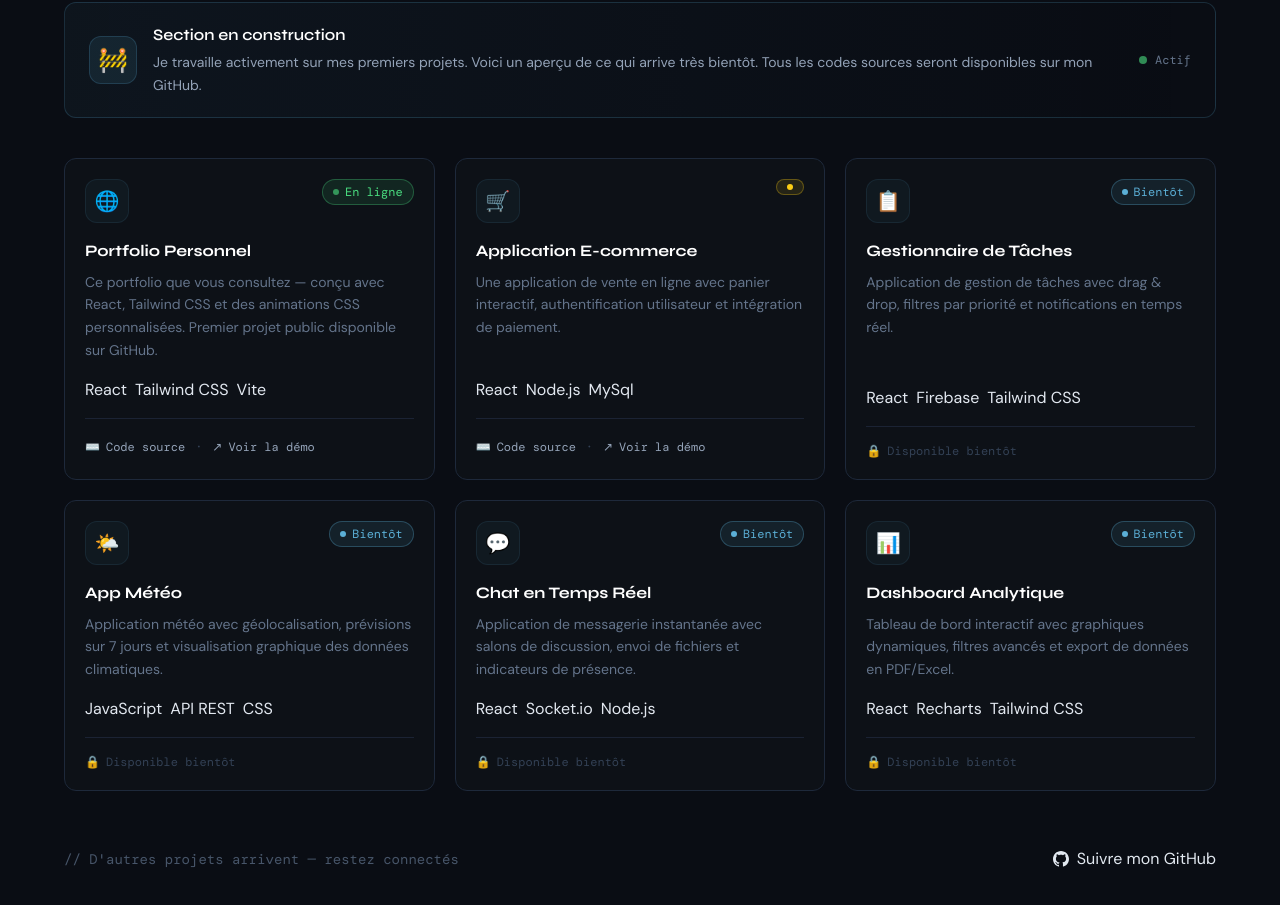
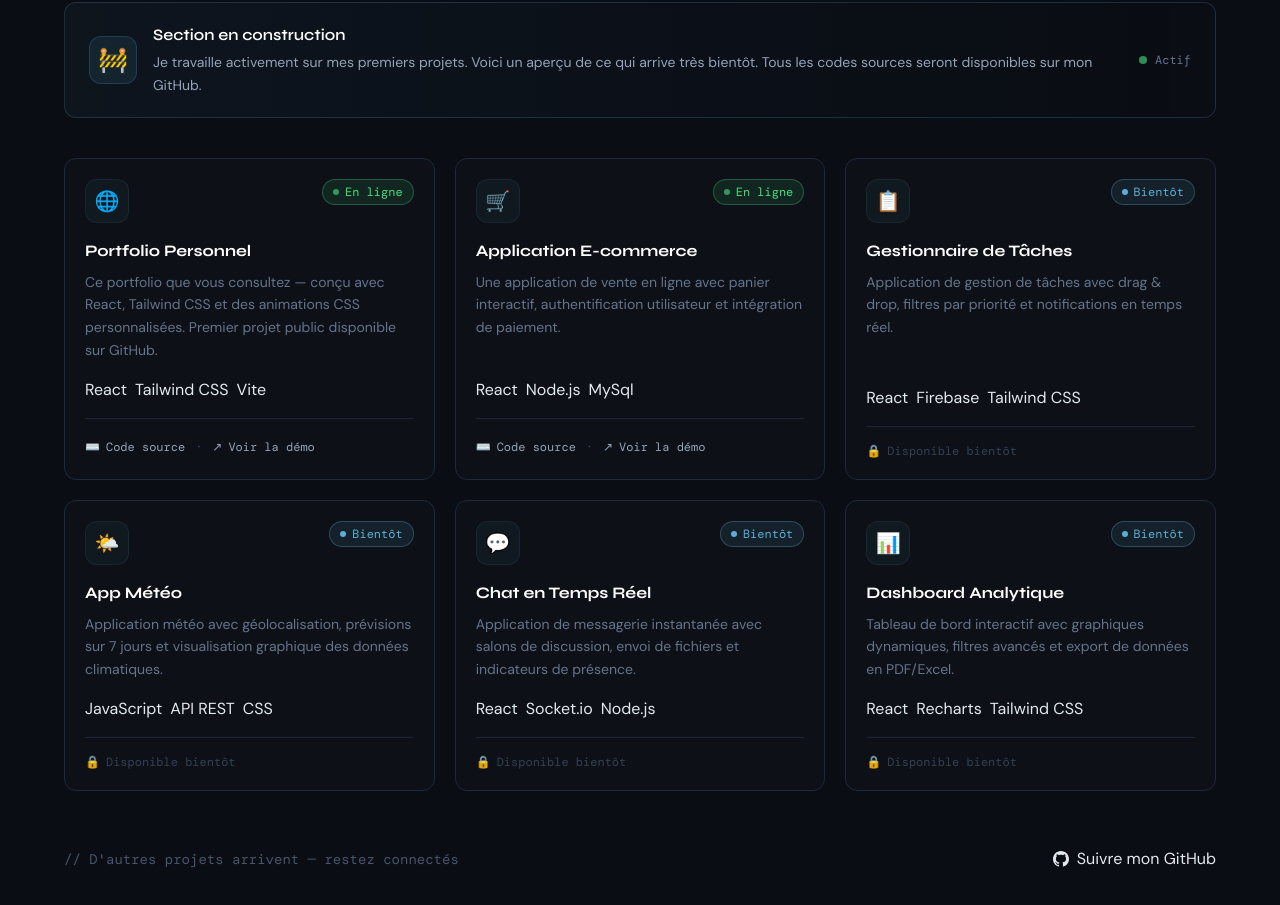
Before and after one commit to Lala7nante/portfolio, a React (Vite) app: page / in a window 1280 px wide. Shown: the part 3280-4185 px from the top of the page. Built offline with nearby package versions, Linux system fonts and the light colour scheme; no server answers.

Commit message:
Quelque modificqtion

```diff
--- a/src/components/Projects.jsx
+++ b/src/components/Projects.jsx
@@ -18,9 +18,9 @@ const comingSoon = [
     title: 'Application E-commerce',
     desc: 'Une application de vente en ligne avec panier interactif, authentification utilisateur et intégration de paiement.',
     tags: ['React', 'Node.js', 'MySql'],
-    status: '',
-    statusColor: 'text-yellow-400 border-yellow-400/30 bg-yellow-400/10',
-    dot: 'bg-yellow-400',
+    status: 'En ligne',
+    statusColor: 'text-green-400 border-green-400/30 bg-green-400/10',
+    dot: 'bg-green-400',
     demo: '#',
     code: 'https://github.com/Lala7nante/ecomshop',
     available: true,
```
